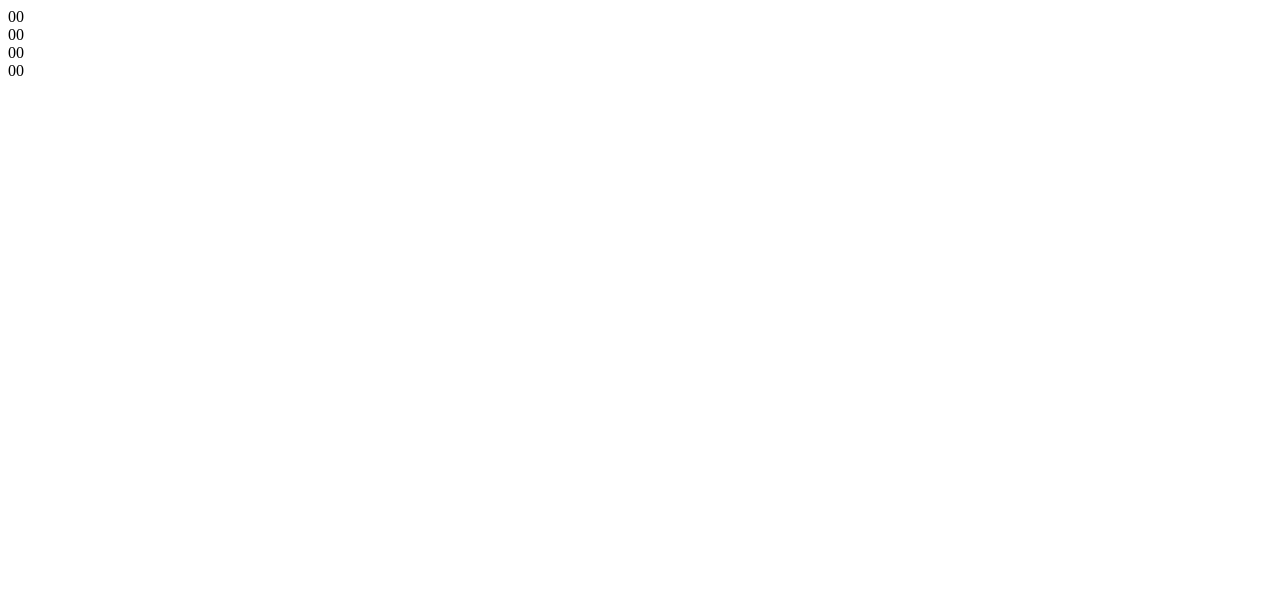
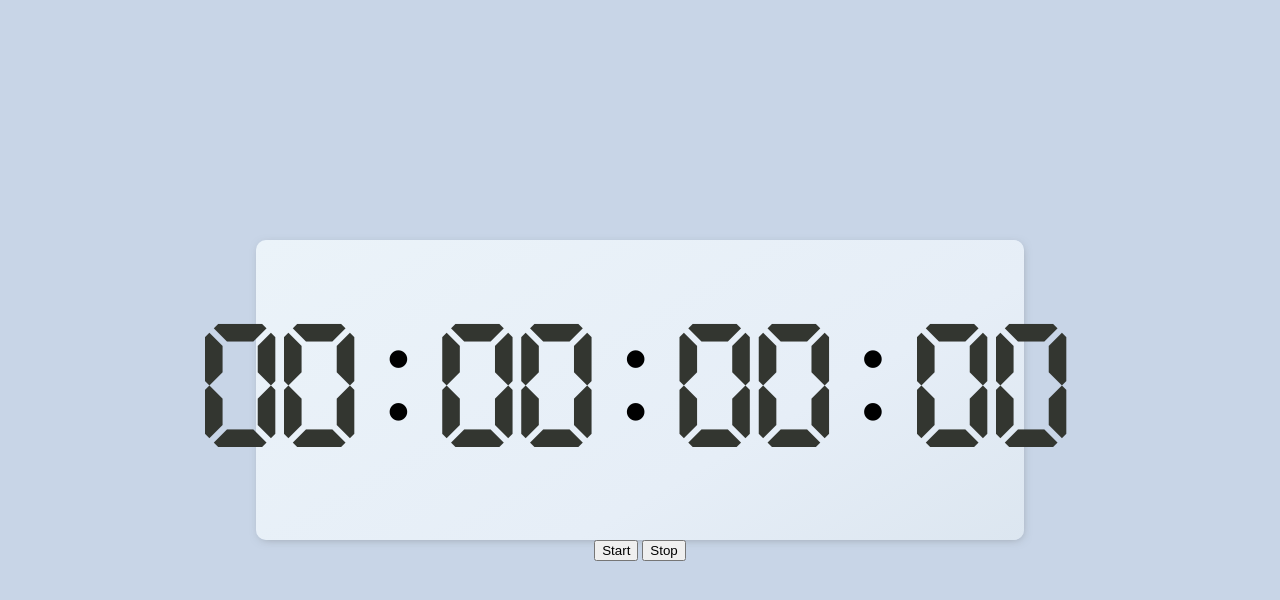
Before and after one commit to maxthestranger/30-projos-js-curve, a plain HTML site: page stop_watch/index.html in a window 1280 px wide. Drawn offline with Linux system fonts and the light colour scheme.

Commit message:
UI setup

```diff
--- /dev/null
+++ b/stop_watch/assets/css/styles.css
@@ -0,0 +1,49 @@
+@import url('https://fonts.googleapis.com/css2?family=Roboto&display=swap');
+
+@font-face {
+  font-family: 'Digital Dismay';
+  src: url('../fonts/DigitalDismay.otf') format('opentype');
+}
+
+*,
+**::after,
+**::before {
+  margin: 0;
+  padding: 0;
+  box-sizing: border-box;
+}
+
+body {
+  font-family: 'Roboto', sans-serif;
+  background: #c8d5e7;
+  display: flex;
+  align-items: center;
+  justify-content: center;
+  flex-direction: column;
+  min-height: 100vh;
+  margin: 0;
+}
+
+#app {
+  font-family: 'Digital Dismay', sans-serif;
+  background: linear-gradient(
+    330deg,
+    rgba(220, 230, 240, 1) 0%,
+    rgba(230, 238, 247, 1) 35%,
+    rgba(235, 243, 249, 1) 100%
+  );
+  display: flex;
+  justify-content: center;
+  align-items: center;
+  width: 60%;
+  height: calc(100vh - 500px);
+  border-radius: 10px;
+  box-shadow: 1px 2px 10px -3px rgba(116, 121, 125, 0.62);
+  -webkit-box-shadow: 1px 2px 10px -3px rgba(116, 121, 125, 0.62);
+  -moz-box-shadow: 1px 2px 10px -3px rgba(116, 121, 125, 0.62);
+  font-size: 180px;
+}
+
+.time {
+  color: #333630;
+}
--- a/stop_watch/index.html
+++ b/stop_watch/index.html
@@ -5,16 +5,23 @@
     <meta http-equiv="X-UA-Compatible" content="IE=edge" />
     <meta name="viewport" content="width=device-width, initial-scale=1.0" />
     <title>Stop Watch</title>
-    <link rel="stylesheet" href="styles.css" type="text/css" />
+    <link rel="stylesheet" href="assets/css/styles.css" type="text/css" />
   </head>
   <body>
     <div id="app">
-      <div class="hrs">00</div>
-      <div class="min">00</div>
-      <div class="sec">00</div>
-      <div class="milli">00</div>
+      <div class="hrs time">00</div>
+      :
+      <div class="min time">00</div>
+      :
+      <div class="sec time">00</div>
+      :
+      <div class="milli time">00</div>
+    </div>
+    <div class="btn">
+      <button type="button" onclick="startTimer()">Start</button>
+      <button type="button" onclick="stopTimer()">Stop</button>
     </div>
 
-    <script src="stopwatch.js" defer></script>
+    <script src="assets/js/stopwatch.js" defer></script>
   </body>
 </html>
```
Also changed, not shown: stop_watch/assets/fonts/DigitalDismay.otf (added), stop_watch/assets/js/stopwatch.js (renamed from stop_watch/stopwatch.js), stop_watch/styles.css (deleted).
